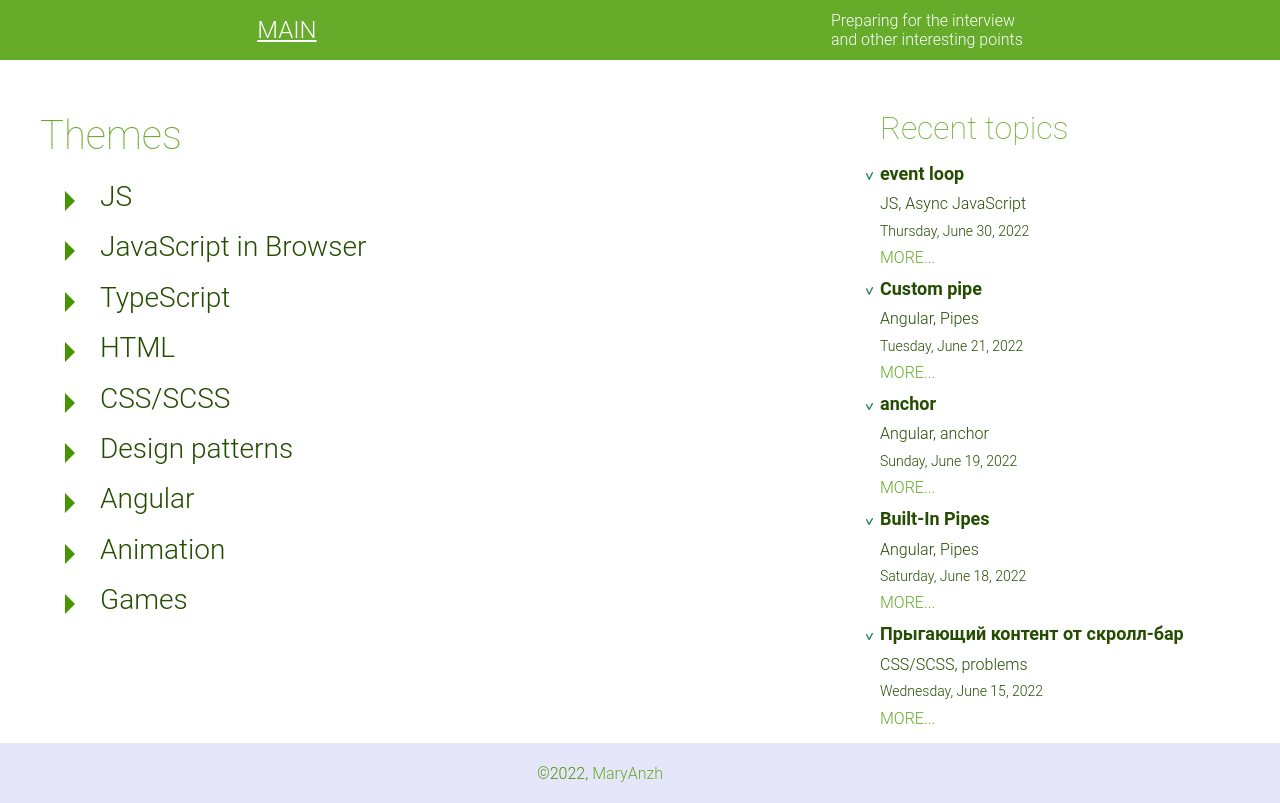
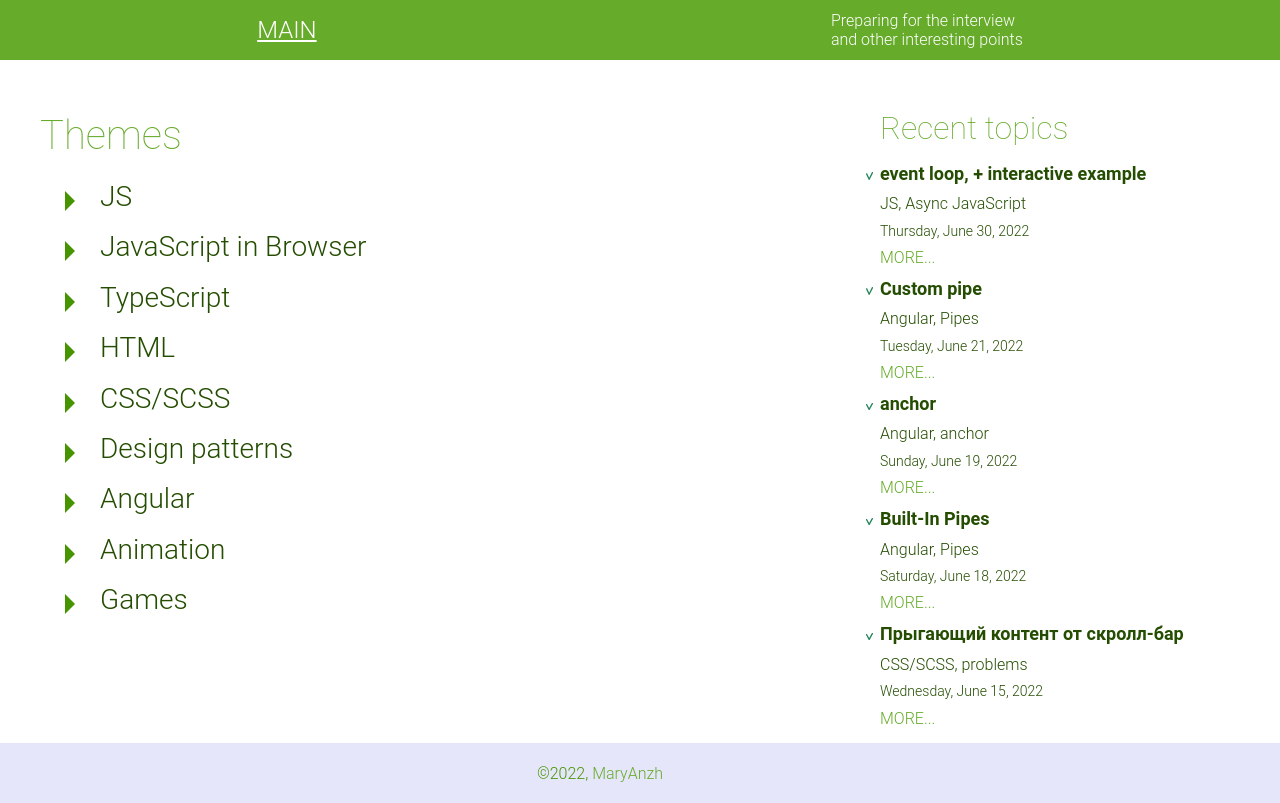
Before and after one commit to MaryAnzh/Preparing-for-the-interview, an Angular app: page /main in a window 1280 px wide. Built offline with nearby package versions, Linux system fonts and the light colour scheme.

Commit message:
feat: add date info

```diff
--- a/src/app/core/data/themes.ts
+++ b/src/app/core/data/themes.ts
@@ -474,7 +474,7 @@ export const themeLists: Itheme[] = [
           },
           //event loop
           {
-            name: 'event loop',
+            name: 'event loop, + interactive example',
             progress: true,
             date: new Date('06/30/2022'),
             url: 'event-loop',
```
